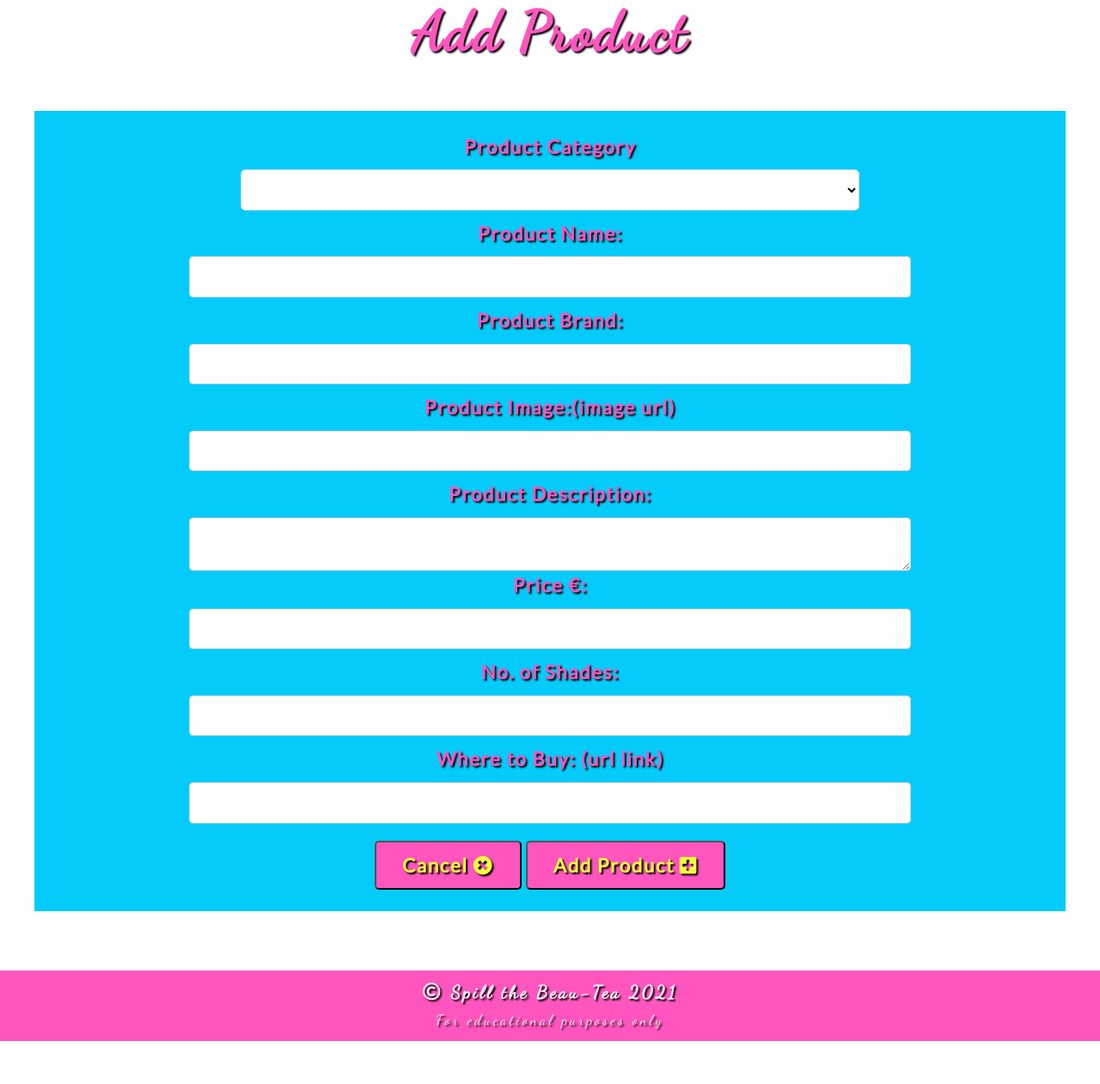
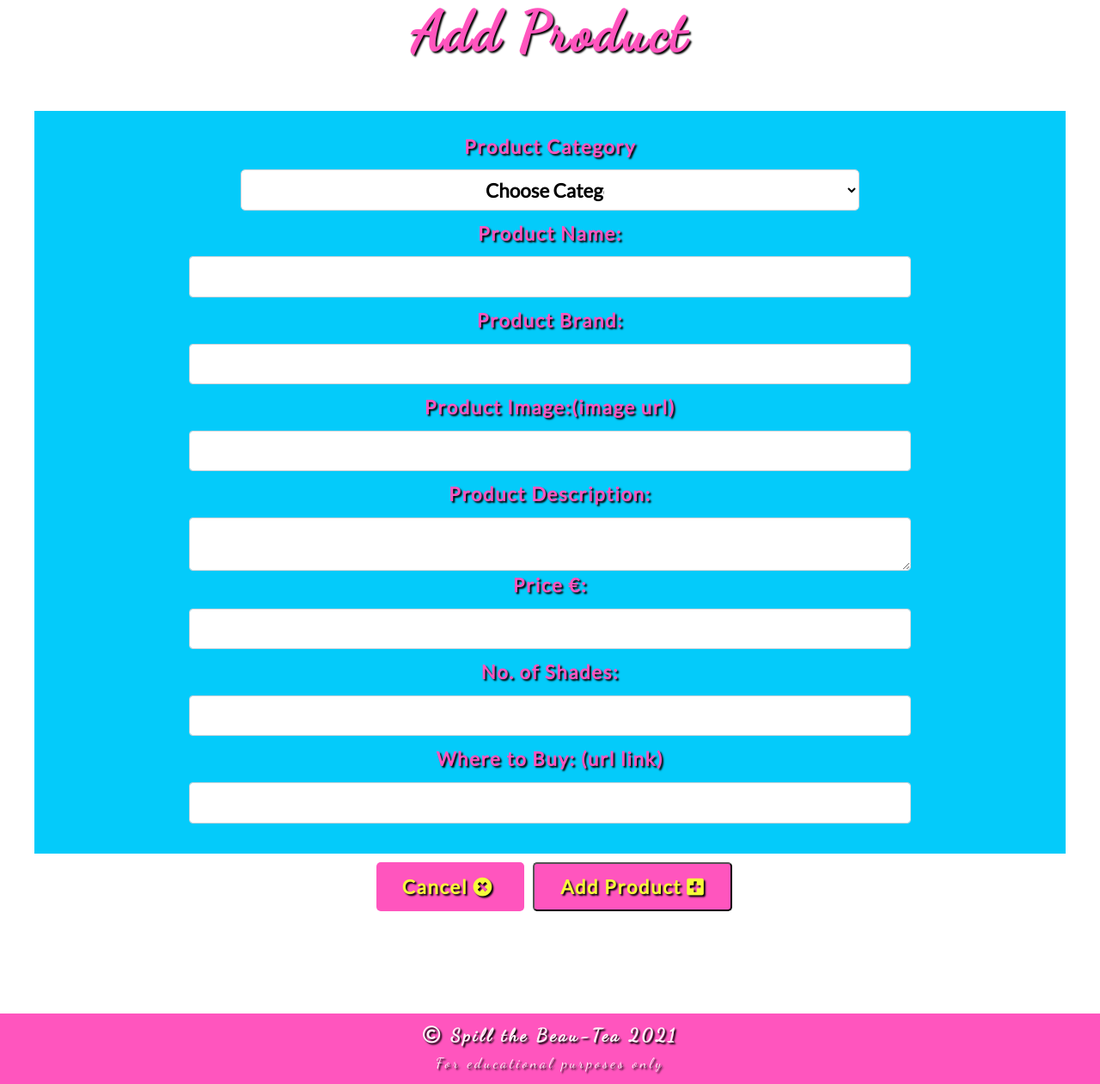
Before and after one commit to elomasney/Spill-the-Beau-Tea, a Flask app: page /add_product in a window 1280 px wide. Shown: the part 150-1411 px from the top of the page at 86% size. Before the commit the page ends 1361 px from the top, so only its background shows below. Run offline with Flask 2, Linux system fonts and the light colour scheme; data that the repository does not hold is empty; some libraries are stand-ins or nearby versions; some web fonts are replaced.

Commit message:
Replaced button elements on add/edit product with anchor tags

```diff
--- a/static/css/style.css
+++ b/static/css/style.css
@@ -75,6 +75,7 @@ body {
     margin: 0;
     padding-right: 0;
     padding-left: 0;
+    margin-bottom: 50px;
 }
 
 .flashes {
@@ -212,13 +213,13 @@ body {
 #addCategoryCancel,
 #edit_category.btn-large,
 .product-btn.btn-large,
+.product-btn,
 #searchBtn,
 #deleteAccount,
 #deleteAccount a,
 .comment-delete,
-.comment-delete a,
 #contact,
-.edit_review.btn-large,
+.edit_review,
 #add_review.btn-large{
     font-family: "Lato", sans-serif;
     font-weight: bolder;
@@ -229,6 +230,10 @@ body {
     text-shadow: 2px 2px 2px rgba(0, 0, 0, 1);
     border-radius: 5px;
     margin-top: 20px;
+}
+
+.comment-delete{
+    margin-top: 5px;
 }
 
 #addCategoryCancel,
@@ -358,17 +363,22 @@ button.swal2-confirm.swal2-styled {
 #add_category.btn-large,
 #edit_category.btn-large,
 .product-btn.btn-large,
-.edit_review.btn-large,
+.product-btn,
+.edit_review,
 #add_review.btn-large {
     padding: 10px 30px;
     margin-top: 10px;
     border-radius: 5px;
 }
 
-.edit_review.btn-large a,
+.product-btn{
+    padding: 15px 30px;
+    margin-left: 10px;
+}
+
+.edit_review,
 a.review_delete,
-#add_review.btn-large a,
-.product-btn.btn-large a {
+#add_review.btn-large a {
     color: #f6fd39;
 }
 
@@ -506,6 +516,10 @@ a.review_delete,
     padding: 40px;
 }
 
+.product-btns{
+    text-align: center;
+}
+
 textarea#description.form-control {
     margin: auto;
     color: #000000;
@@ -643,6 +657,7 @@ hr {
 }
 
 /*Reviews*/
+
 .review-text.card-body {
     margin: 30px 200px;
     font-family: "Lato", sans-serif;
@@ -740,7 +755,7 @@ a#more_reviews {
     text-shadow: 2px 2px 2px rgba(0, 0, 0, 1);
 }
 
-.edit_review.btn-large,
+.edit_review,
 .reviewBtns button,
 #add_review.btn-large {
     padding: 5px 10px;
@@ -785,6 +800,11 @@ textarea.form-control {
     -webkit-box-pack: center;
         -ms-flex-pack: center;
             justify-content: center;
+}
+
+a.edit_review {
+    padding: 10px 30px;
+    margin-left: 10px;
 }
 
 /*Register Page*/
@@ -963,6 +983,10 @@ div.admin-card.card-body,
 
 #favouritesHeading{
     color: #04cbfa;
+}
+
+.favourite-card.card-body{
+    background-color: #04cbfa;
 }
 
 .user.card p {
@@ -1058,6 +1082,10 @@ hr#userReviews {
     font-family: "Dancing Script", sans-serif;
     font-size: 2.5rem;
     text-shadow: 2px 2px 2px rgba(0, 0, 0, 1);
+}
+
+.feedback-header button:hover{
+    color: #ff55be;
 }
 
 .feedback-body.card-body{
@@ -1378,7 +1406,8 @@ button#btn-404 a {
         margin: 30px 0;
     }
 
-    .product-btn.btn-large {
+    .product-btn.btn-large,
+    .product-btn {
         padding: 0 5px;
         margin-left: 2px;
         margin-top: 5px;
@@ -1600,8 +1629,9 @@ button#btn-404 a {
         font-size: 1rem;
     }
 
-    .comment-delete a{
-        font-size: 1rem;
+    .comment-delete{
+        font-size: 1.1rem;
+        margin-top: 0;
     }
 
     /*Contact Modal*/
@@ -1796,7 +1826,7 @@ button#btn-404 a {
     }
 
     select#category_name.form-control {
-        padding: 0 350px;
+        padding: 0 280px;
     }
 
     .product-text.card-body{
--- a/templates/add_product.html
+++ b/templates/add_product.html
@@ -46,7 +46,7 @@
             <div class="row">
                 <div class=" product-input col-12">
                     <label for="description"> Product Description: </label>
-                    <textarea class="form-control" id="description" name="description" minlength="3" type="text" rows="2" required></textarea>
+                    <textarea class="form-control" id="description" name="description" minlength="3" rows="2" required></textarea>
                 </div>
             </div>
             <!--Product Price-->
@@ -70,22 +70,20 @@
                     <input class="form-control" id="buy_url" name="buy_url" minlength="3" type="text" required>
                 </div>
             </div>
+            </form>
             <!-- submit button -->
             <div class="row">
-                <div class="col-12 ">
-                    <button type="submit" class="product-btn btn-large">
-                        <a href="{{ url_for('all_products')}}">
+                <div class="product-btns col-12 ">
+                        <a class="product-btn" href="{{ url_for('all_products')}}">
                             Cancel
                             <i class="fas fa-times-circle right"></i>
                         </a>
-                    </button>
                     <button type="submit" class="product-btn btn-large">
                         Add Product
                         <i class="fas fa-plus-square right"></i>
                     </button>
                 </div>
             </div>
-        </form>
     </div>
 </div>
 {% endblock %}
--- a/templates/manage_users.html
+++ b/templates/manage_users.html
@@ -20,8 +20,8 @@
             <div class="user-details card-body">
                 <p>Email: {{user.email}}</p>
                 <!--Button to delete a user account from the db-->
-                <button><a class="account_delete" data-href="{{url_for('delete_user_account', user_id=user._id)}}">Delete
-                        Account </a></button>
+                <a class="account_delete" data-href="{{url_for('delete_user_account', user_id=user._id)}}">Delete
+                        Account </a>
             </div>
         </div>
     </div>
--- a/templates/profile.html
+++ b/templates/profile.html
@@ -263,9 +263,9 @@
                                                 <!-- submit button -->
                                                 <div class="row">
                                                     <div class="profileReviewBtns col-12 ">
-                                                        <button type="submit" class="edit_review btn-large"><a href="
-                                                                            {{ url_for ('profile', username=session['user'])}}">
-                                                                Cancel <i class="fas fa-times-circle right"></i></a></button>
+                                                       <a class="edit_review" href="
+                                                                {{ url_for ('profile', username=session['user'])}}">
+                                                                Cancel <i class="fas fa-times-circle right"></i></a>
                                                         <button type="submit" class="edit_review btn-large">
                                                             Edit Review <i class="fas fa-plus-square right"></i>
                                                         </button>
--- a/templates/user_feedback.html
+++ b/templates/user_feedback.html
@@ -9,7 +9,7 @@
             <div class="feedback-header card-header" id="headingOne">
                 <h2 class="mb-0">
                     <!--Displays name of user left feedback comment-->
-                    <button class="btn btn-link" type="button" data-toggle="collapse" data-target="#collapseOne_{{feedback._id}}" aria-expanded="true" aria-controls="collapseOne">
+                    <button class="btn btn-link" type="button" data-toggle="collapse" data-target="#collapseOne_{{feedback._id}}" aria-expanded="true" aria-controls="collapseOne_{{feedback._id}}">
                         {{feedback.name.capitalize()}}
                     </button>
                 </h2>
@@ -22,10 +22,11 @@
                 </div>
             </div>
             <!--Button to delete feedback comment-->
-            <button class="comment-delete"><a type="button" data-href="{{url_for('delete_feedback', user_feedback_id=feedback._id)}}" class="delete-comment">Delete Comment</a></button>
+            <button class="text-center comment-delete" type="button" data-href="{{url_for('delete_feedback', user_feedback_id=feedback._id)}}" class="delete-comment">Delete Comment</button>
             {% endfor %}
         </div>
     </div>
+</div>
 
 
     {% endblock %}
```
Also changed, not shown: templates/edit_product.html (+5 -6 lines), templates/reviews.html (+4 -3 lines).
